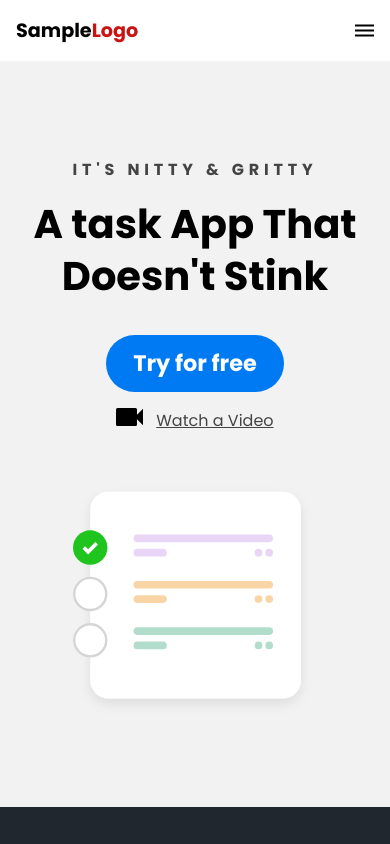
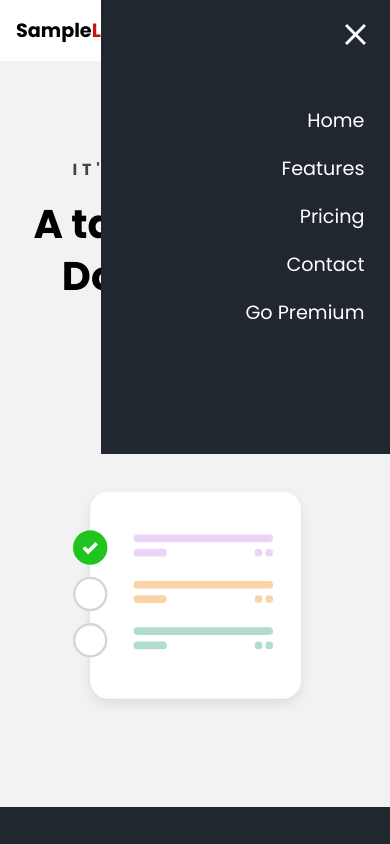
Before and after one commit to Ekene-Ejeh/Sample-Landing-Page-with-Sass-and-Javascript, a plain HTML site: page index.html in a window 390 px wide. Both pictures are taken after a click on the picture 364 px from the left and 30 px from the top of the page. Shown: the top 844 px of the page. Drawn offline with Linux system fonts and the light colour scheme; a script that the page names is missing.

Commit message:
commit 3, done styling the drop down navbar toggle button for the mobile view

```diff
--- a/css/main.scss
+++ b/css/main.scss
@@ -231,3 +231,44 @@ iframe {
 		}
 	}
 }
+
+nav.menu-btn {
+	display: block;
+}
+
+nav {
+	position: fixed;
+	z-index: 999;
+	width: 66%;
+	right: 0;
+	top: 0;
+	background: #20272e;
+	height: 50vh;
+	padding: 1em;
+
+	ul.primary-nav {
+		margin-top: 5em;
+	}
+
+	li {
+		a {
+			color: #fff;
+			text-decoration: none;
+			display: block;
+			padding: 0.5em;
+			font-size: 1.2em;
+			text-align: right;
+
+			&:hover {
+				color: red;
+				font-weight: bold;
+			}
+		}
+	}
+}
+
+.mobile-menu-exit {
+	float: right;
+	margin: 0.5em;
+	cursor: pointer;
+}
--- a/index.html
+++ b/index.html
@@ -17,7 +17,7 @@
 					id="mobile-menu"
 					class="mobile-menu"
 					src="images/menu.svg"
-					alt="mobile-menu"
+					alt="open navigation mobile-menu"
 				/>
 
 				<nav>
@@ -25,7 +25,7 @@
 						id="mobile-exit"
 						class="mobile-menu-exit"
 						src="images/exit.svg"
-						alt="mobile-exit"
+						alt="close navigation mobile-menu"
 					/>
 					<ul class="primary-nav">
 						<li class="current"><a href="#">Home</a></li>
--- /dev/null
+++ b/js/main.js
@@ -0,0 +1,11 @@
+const mobileBtn = document.getElementById("mobile-menu");
+const navBar = document.querySelector("nav");
+const mobileBtnExit = document.getElementById("mobile-exit");
+
+mobileBtn.addEventListener("click", () => {
+	navBar.classList.add("menu-btn");
+});
+
+mobileBtnExit.addEventListener("click", () => {
+	navBar.classList.remove("menu-btn");
+});
```
Also changed, not shown: css/main.css, 1 other file.
